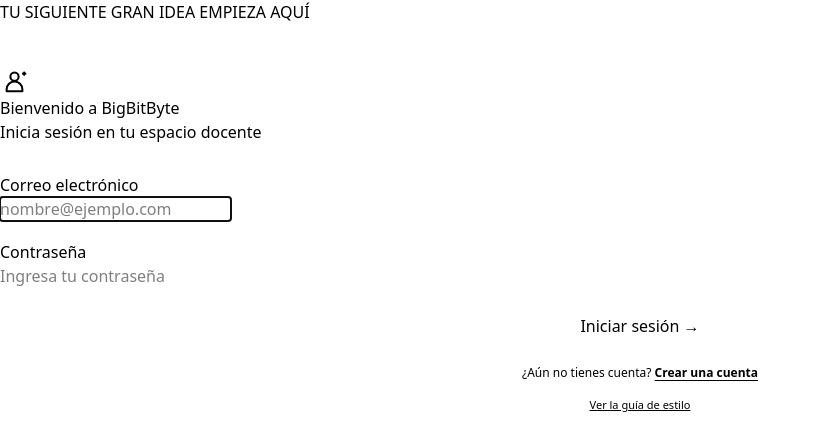
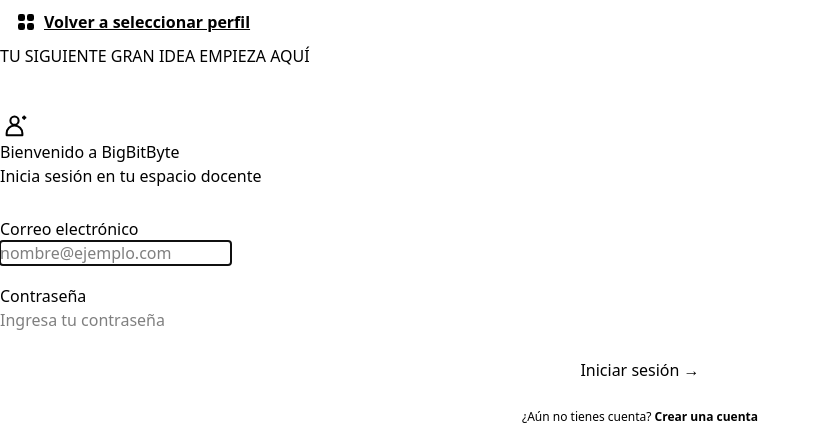
Before and after one commit to Axelllel/aplicador-evaluador-backend, a Laravel app: page /login in a window 1280 px wide. Shown: the part 90-514 px from the top of the page, without its empty margins (0-821 px from the left). Run offline with Laravel 12, Linux system fonts and the light colour scheme; style sheets or scripts are compiled from the project's sources.

Commit message:
Permitir volver a seleccionar perfil desde ambos accesos

```diff
--- a/lang/es/sesion.php
+++ b/lang/es/sesion.php
@@ -17,6 +17,7 @@ return [
     'perfiles' => [
         'titulo' => 'Selecciona tu perfil',
         'descripcion' => 'Elige cómo quieres ingresar a BigBitByte.',
+        'volver' => 'Volver a seleccionar perfil',
         'docente' => 'Docente',
         'docente_ayuda' => 'Inicia sesión con tu cuenta.',
         'alumno' => 'Alumno',
--- a/resources/css/student-entry.css
+++ b/resources/css/student-entry.css
@@ -31,6 +31,8 @@
 .theme-button { border-color: var(--line); background: var(--card); }
 main { display: flex; flex: 1; align-items: center; justify-content: center; padding: 37px 24px 50px; }
 .entry-layout { width: 470px; max-width: 100%; }
+.portal .entry-role-return { margin-bottom: 1.5rem; color: var(--ink); min-height: 2.75rem; min-width: 2.75rem; font-size: 1rem; line-height: 1.5; }
+.portal .entry-role-return:focus-visible { outline: .125rem solid currentColor; outline-offset: .25rem; }
 .eyebrow { font-size: 9px; letter-spacing: 2.1px; font-weight: 650; color: #7e90ac; display: flex; align-items: center; justify-content: center; gap: 9px; margin-bottom: 23px; }
 .eyebrow > span { width: 5px; height: 5px; background: #60a5fa; border-radius: 1px; transform: rotate(45deg); }
 .entry-card { background: var(--card); border: 1px solid var(--line); border-radius: 20px; box-shadow: 0 12px 42px -15px #243f6c1b, 0 2px 5px #243f6c03; position: relative; overflow: hidden; }
--- a/resources/views/auth/login.blade.php
+++ b/resources/views/auth/login.blade.php
@@ -59,6 +59,7 @@
 
     <main id="contenido" tabindex="-1">
         <div class="entry-layout">
+            <x-volver-perfiles />
             <div class="eyebrow"><span aria-hidden="true"></span>TU SIGUIENTE GRAN IDEA EMPIEZA AQUÍ</div>
 
             <section class="entry-card" aria-labelledby="teacher-login-title">
--- /dev/null
+++ b/resources/views/components/volver-perfiles.blade.php
@@ -0,0 +1,4 @@
+{{-- Navegación pública independiente del historial. COD-WEB §§6.17–6.19. --}}
+<x-boton variante="texto" sobre="superficie" :href="route('acceso')" icono="squares-2x2" class="entry-role-return">
+    {{ __('sesion.perfiles.volver') }}
+</x-boton>
--- a/resources/views/student/entry.blade.php
+++ b/resources/views/student/entry.blade.php
@@ -33,6 +33,7 @@ Nota: No crea cuentas ni autoriza intentos de examen.
 
     <main>
         <div class="entry-layout">
+            <x-volver-perfiles />
             <div class="eyebrow"><span></span>TU SIGUIENTE GRAN IDEA EMPIEZA AQUÍ</div>
             <section class="entry-card" aria-label="Ingreso al grupo">
                 <div class="card-top-line"></div>
```
Also changed, not shown: tests/Feature/SesionControllerTest.php (+1 -1 lines).
